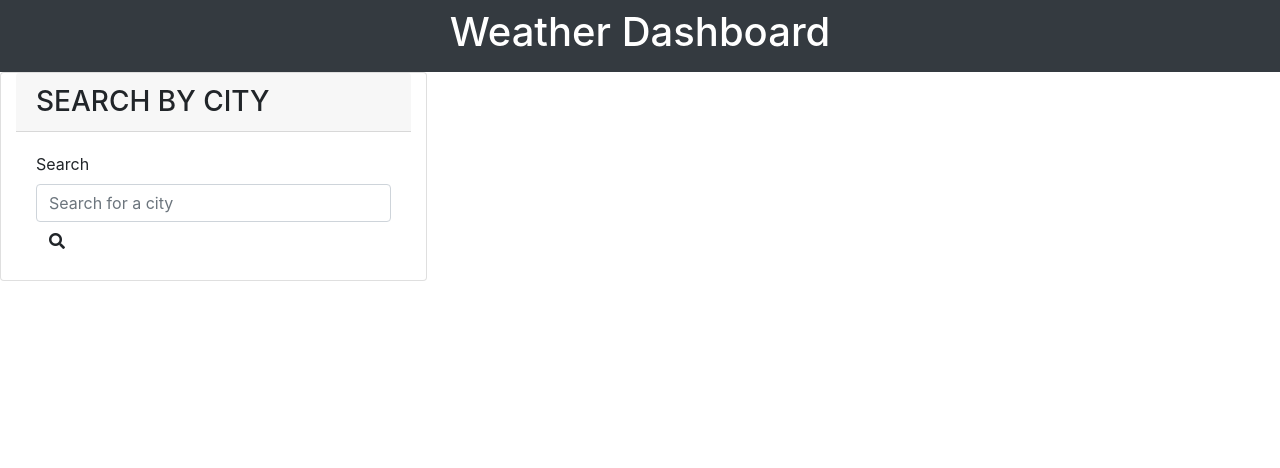
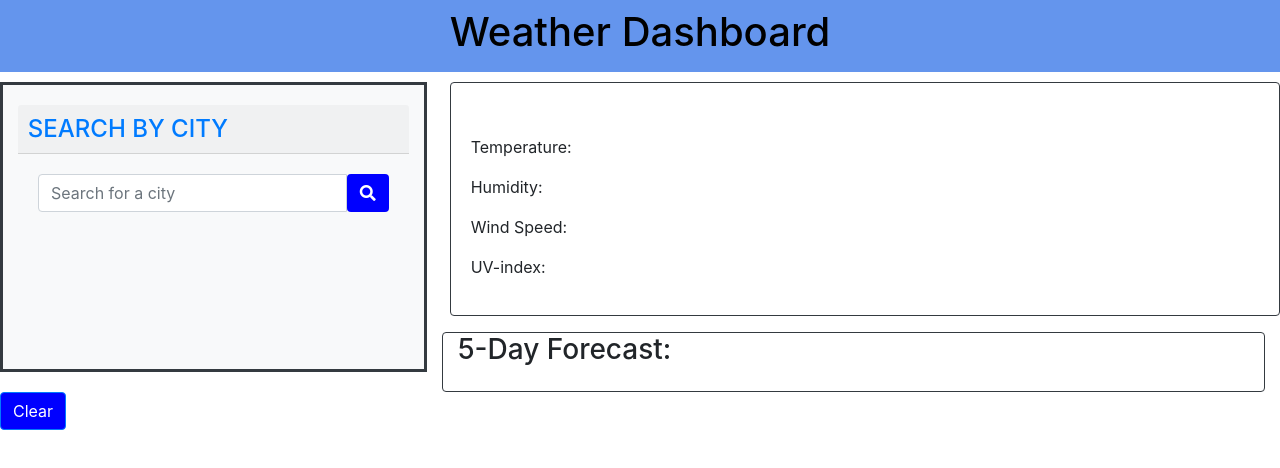
Before and after one commit to umeramalek/weather-report, a plain HTML site: page index.html in a window 1280 px wide. Drawn offline with nearby package versions, Linux system fonts and the light colour scheme.

Commit message:
in html added current weather box and 5 day foreast and styles iwth css

```diff
--- a/index.html
+++ b/index.html
@@ -11,58 +11,57 @@
   <link rel="stylesheet" href="./style.css">
 <title>Weather Dashboard</title>
 
-
 </head>
 <body>
-    <header class="container-fluid text-center text-white bg-dark p-2">
+    <header class="container-fluid text-center p-2">
         <h1>Weather Dashboard</h1>
     </header>
 
-    <div class="card col-12 col-md-4">
-        <h3 class="card-header text-uppercase">Search By City</h3>
-        <form id="user-form" class="card-body">
-          <label class="form-label fs-2" for="search">Search</label>
-          <input class="form-control me-2" type="search" placeholder="Search for a city" aria-label="Search">
-          <button type="submit" class="btn"><i class="fa fa-search"></i></button>
-        </form>
-      </div>
+<div class="container-fluid">
+    <div class="row">
+        <div class="card col-sm-4 float-left bg-light">
+            <h4 class="card-header text-uppercase">Search By City</h4>
+                <div class="input-group card-body">
+                    <input id="search-input me-2" class="form-control" type="search" placeholder="Search for a city" aria-label="Search">
+                    <div>
+                        <button type="submit" id="searchBtn" class="btn"><i class="fa fa-search"></i></button>
+                    </div>
+                </div>
+        </div>
 
 
+    <div class="col-sm-8 float-right">
+        <div class="row ml-2 border border-dark rounded today-weather">
+            <div class="card-body" class="col-sm-12">
+                <h3 id="city-name" class="city-name align-middle"></h3>
+                <img id="current-pic" alt="">
+                <p id="temperature" class="current-weather">Temperature: </p>
+                <p id="humidity" class="current-weather">Humidity: </p>
+                <p id="wind-speed" class="current-weather">Wind Speed: </p>
+                <p id="uv-index" class="current-weather">UV-index: </p>
+            </div>
+        </div>
+
+        <div class="col-sm-12 border border-dark rounded mt-3" id ="future-weather">
+            <h3>5-Day Forecast:</h3>
+            <div class="row text-light">
+                    <div class="col-md-2 forecast bg-dark text-white m-2 rounded"></div>
+                    <div class="col-md-2 forecast bg-dark text-white m-2 rounded"></div>
+                    <div class="col-md-2 forecast bg-dark text-white m-2 rounded"></div>
+                    <div class="col-md-2 forecast bg-dark text-white m-2 rounded"></div>
+                    <div class="col-md-2 forecast bg-dark text-white m-2 rounded"></div>
+            </div>
+        </div>
+    </div>
+
+    <div>
+        <button class=" btn btn-primary" type="button" id="clearBtn">Clear</button>
+        <ul class="list-group"></ul>
+    </div>
 
 
-
-
-
-
-
-
-
-
-
-
-
-    <!--
-    <nav class="navbar navbar-light bg-light">
-        <div class="container-fluid">
-          <form class="d-flex">
-            <input class="form-control me-2" type="search" placeholder="Search for a city" aria-label="Search">
-            <button class="btn btn-outline-success" type="submit">Search</button>
-          </form>
-        </div>
-      </nav> -->
-
-
-
-
-
-
-
-
-
-
-
-
-
+</div>
+</div>
 
     <script src="https://code.jquery.com/jquery-1.12.4.js"></script>
     <script src="https://code.jquery.com/ui/1.12.1/jquery-ui.js"></script>
--- a/style.css
+++ b/style.css
@@ -0,0 +1,50 @@
+header {
+    background-color: cornflowerblue;
+    color:black;
+}
+
+.container-fluid {
+    margin-bottom: 10px;
+}
+
+.card {
+    margin: 0 0 20px 0;
+    border: 3px solid var(--dark);
+    border-radius: var(--border-radius);
+    padding-top: 20px;
+
+  }
+
+.card-header {
+    color: var(--primary);
+    padding: 2.5%;
+    border-radius: calc(.18rem - 1px) calc(.18rem - 1px) 0 0;
+  }
+
+
+#clear-history {
+    margin-bottom: 20px;
+   margin-left: 20px;
+}
+
+.btn {
+    background-color: blue;
+    color:white;
+}
+
+.btn:hover {
+    color: var(--primary);
+    background-color: var(--tertiary);
+    transform: translate(0, 0);
+    box-shadow: 2px 2px var(--dark);
+  }
+
+.col-lg-9 {
+    border: 3px solid var(--dark);
+}
+
+
+.fiveday-box {
+    border: 3px solid var(--dark);
+    margin-top: 20px;
+}
```
